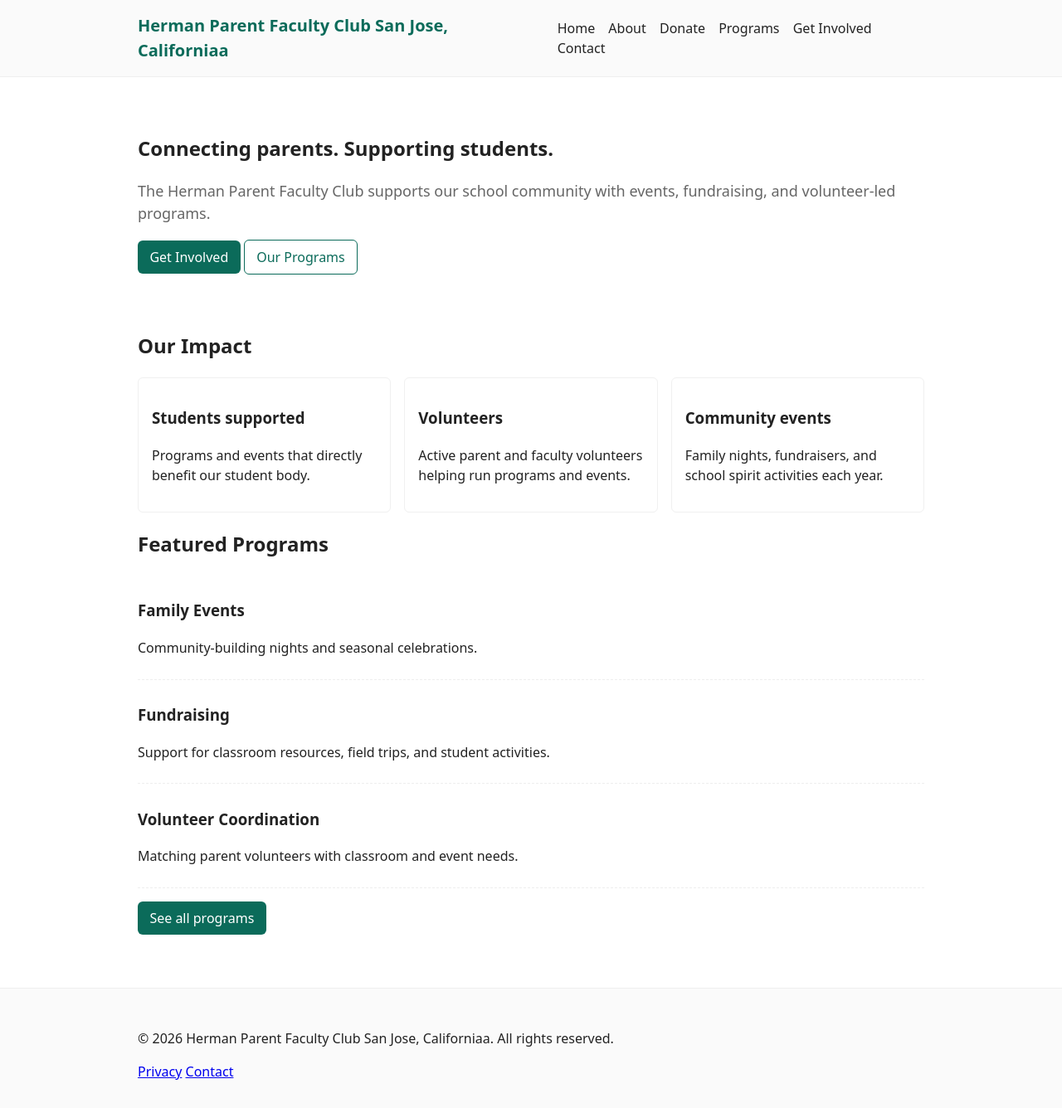
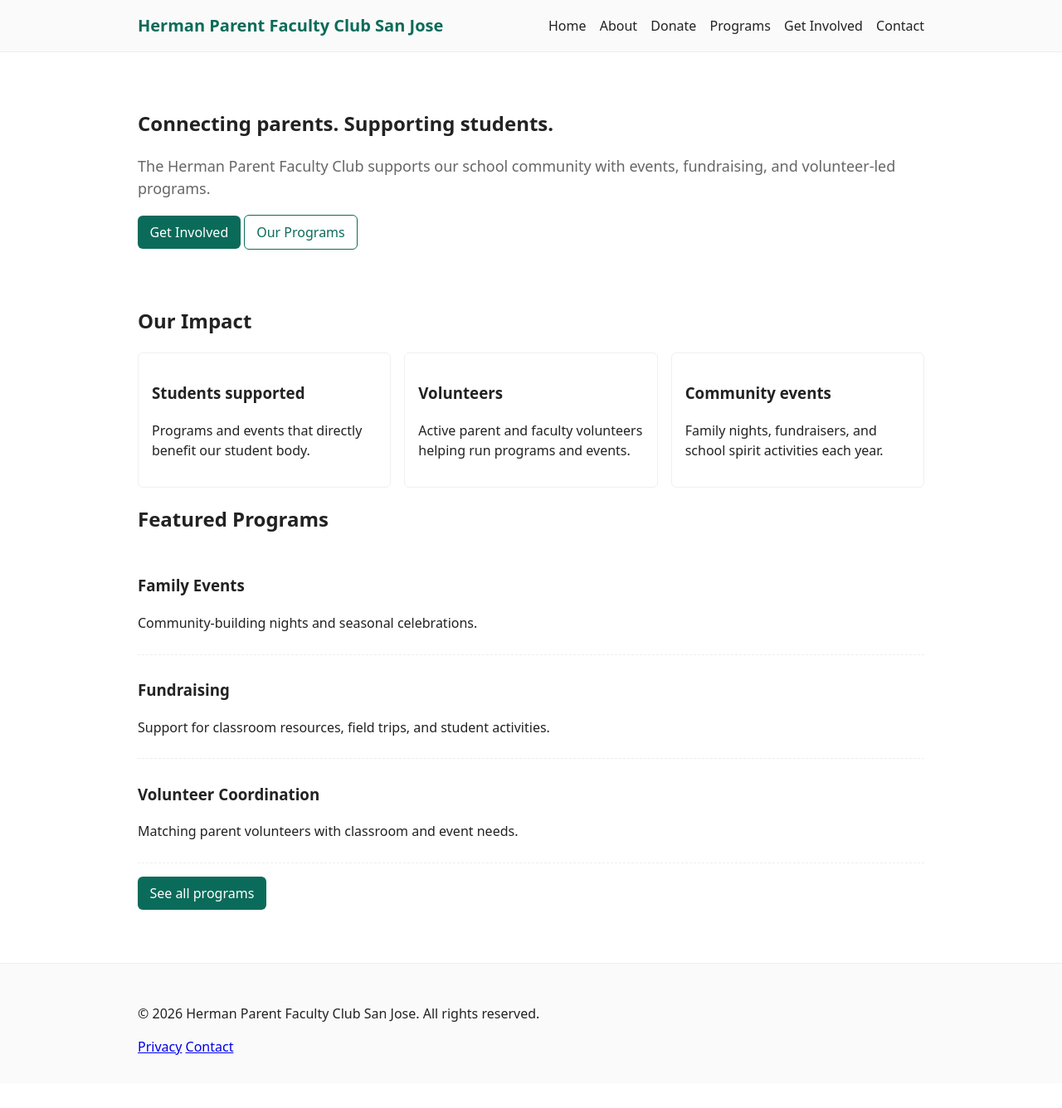
Before and after one commit to hermanparentfacultyclub/www, a Jekyll site: the page built from index.md, in a window 1280 px wide. Shown: the whole page at 83% size. Built offline with Jekyll 4.4.1, drawn with Linux system fonts in a browser that asks for light colours; after the commit the page ends 1306 px from its top, so only the background shows below that.

Commit message:
Update _config.yml

```diff
--- a/_config.yml
+++ b/_config.yml
@@ -1,7 +1,7 @@
 title: "Herman Parent Faculty Club"
 separator: |
 email: "hello@hermanpfc.org"
-description: "Connecting parents, supporting students."
+description: "Connecting parents, supporting students"
 baseurl: "" # leave blank unless site is served from a subpath
 url: "https://hermanparentfacultyclub.github.io/"     # your production URL, e.g. https://your-org.github.io
 permalink: pretty
@@ -9,7 +9,7 @@ remote_theme: "mmistakes/minimal-mistakes"
 minimal_mistakes_skin    : "dirt" # "air", "aqua", "contrast", "dark", "dirt", "neon", "mint", "plum", "sunrise"
 
 locale                   : "en-US"
-title                    : "Herman Parent Faculty Club San Jose, Californiaa"
+title                    : "Herman Parent Faculty Club San Jose"
 title_separator          : "|"
 subtitle                 : "Herman Intermediate School and Adventure STEM"
 description              : "Connecting parents, faculty and students of Herman Intermediate School and Adventure STEM in San Jose, California"
```
